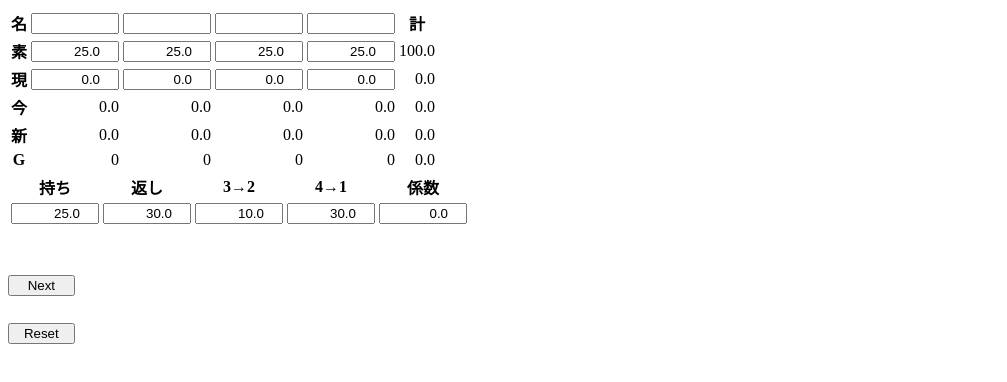
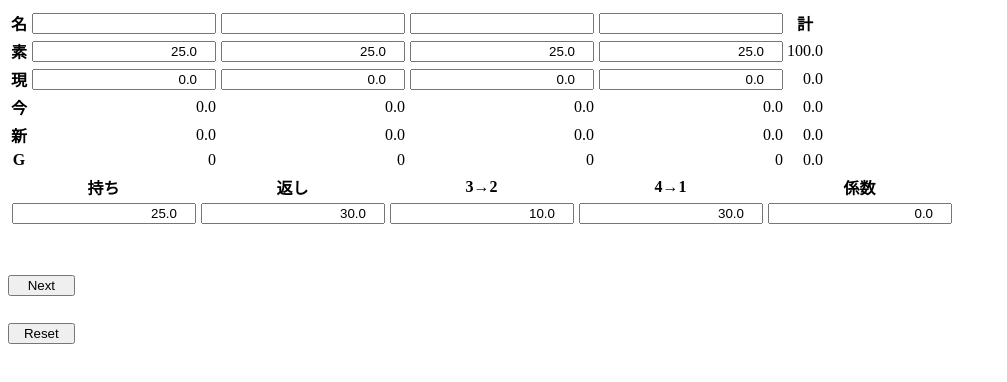
Before and after one commit to nao2c4/vs4, a plain HTML site: page index.html in a window 1280 px wide. Shown: the whole page, without its empty margins (0-1007 px from the left). Drawn offline with Linux system fonts and the light colour scheme.

Commit message:
幅微修正

```diff
--- a/index.html
+++ b/index.html
@@ -24,7 +24,7 @@
 
         input[type=number],
         input[type=text] {
-            width: 6em
+            width: 95%
         }
 
         .space {
```
